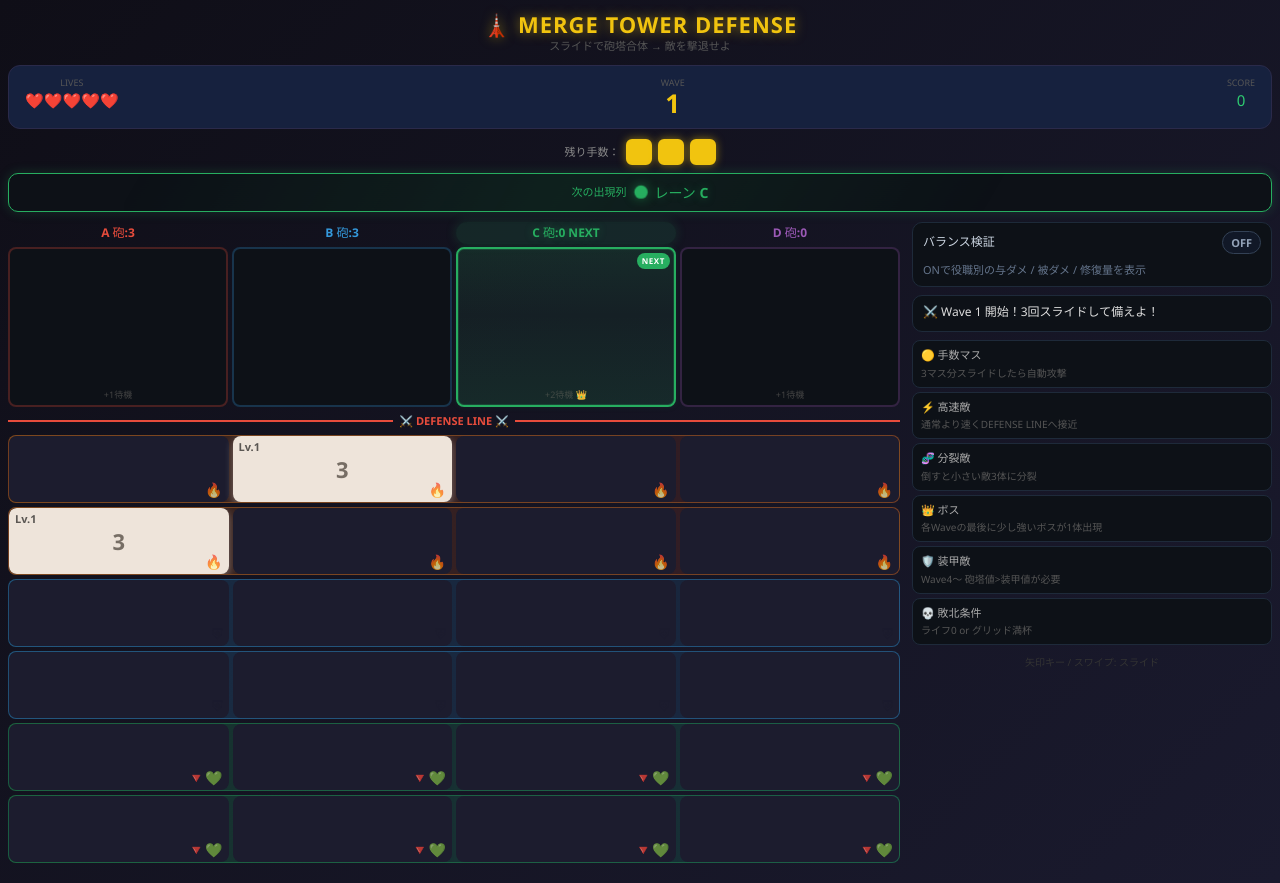
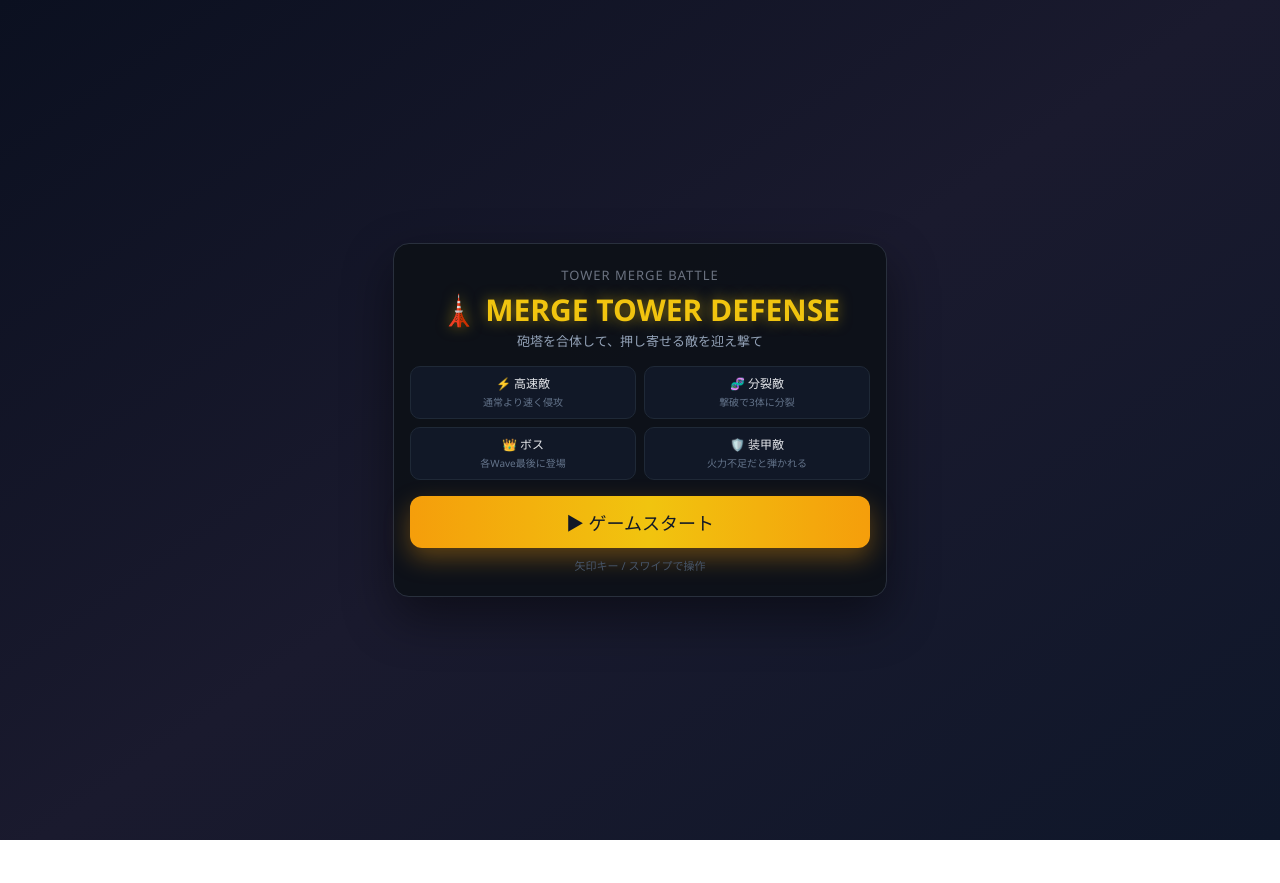
Before and after one commit to Maviator7/td_2048, a React (Vite) app: page / in a window 1280 px wide. After the commit the page ends 840 px from the top, so only its background shows below. Built offline with nearby package versions, Linux system fonts and the light colour scheme.

Commit message:
✨ feat: タイトル画面を追加

```diff
--- a/src/App.jsx
+++ b/src/App.jsx
@@ -18,6 +18,7 @@ import { WaveClearBanner } from "./components/WaveClearBanner";
 import { NextSpawnIndicator } from "./components/NextSpawnIndicator";
 import { EventLog } from "./components/EventLog";
 import { GuideCards } from "./components/GuideCards";
+import { TitleScreen } from "./components/TitleScreen";
 import { RoleBalancePanel } from "./components/RoleBalancePanel";
 import { ColumnPowerLabels } from "./components/ColumnPowerLabels";
 import { EnemyLanes } from "./components/EnemyLanes";
@@ -27,6 +28,7 @@ import { useGameState } from "./hooks/useGameState";
 
 export default function MergeTowerDefense() {
   const [viewportWidth, setViewportWidth] = useState(() => window.innerWidth);
+  const [hasStarted, setHasStarted] = useState(false);
   const {
     grid,
     tileDamage,
@@ -98,6 +100,16 @@ export default function MergeTowerDefense() {
     setTileRoleAt(roleModal.row, roleModal.col, nextRole);
     closeRoleModal();
   };
+
+  const startGame = () => {
+    restart();
+    setRoleModal(null);
+    setHasStarted(true);
+  };
+
+  if (!hasStarted) {
+    return <TitleScreen onStart={startGame} />;
+  }
 
   return (
     <div style={{minHeight:"100vh",background:"linear-gradient(135deg,#0f0e17 0%,#1a1a2e 100%)",display:"flex",justifyContent:"center",padding:"12px 8px",fontFamily:"'Segoe UI',sans-serif"}}>
--- /dev/null
+++ b/src/components/TitleScreen.jsx
@@ -0,0 +1,47 @@
+const FEATURE_CARDS = [
+  ["⚡ 高速敵", "通常より速く侵攻"],
+  ["🧬 分裂敵", "撃破で3体に分裂"],
+  ["👑 ボス", "各Wave最後に登場"],
+  ["🛡️ 装甲敵", "火力不足だと弾かれる"],
+];
+
+export function TitleScreen({ onStart }) {
+  return (
+    <div style={{minHeight:"100vh",background:"linear-gradient(145deg,#0b1020 0%,#1a1a2e 50%,#0f172a 100%)",display:"flex",justifyContent:"center",alignItems:"center",padding:"20px 12px",fontFamily:"'Segoe UI',sans-serif"}}>
+      <div style={{width:"100%",maxWidth:460,background:"rgba(13,17,23,0.92)",border:"1px solid #29303d",borderRadius:16,padding:"22px 16px",boxShadow:"0 20px 50px rgba(0,0,0,0.45)",textAlign:"center"}}>
+        <div style={{fontSize:13,color:"#6b7280",letterSpacing:1,marginBottom:8}}>TOWER MERGE BATTLE</div>
+        <h1 style={{margin:"0 0 6px",fontSize:30,color:"#f1c40f",textShadow:"0 0 14px rgba(241,196,15,0.55)"}}>🗼 MERGE TOWER DEFENSE</h1>
+        <div style={{fontSize:13,color:"#94a3b8",marginBottom:14}}>砲塔を合体して、押し寄せる敵を迎え撃て</div>
+
+        <div style={{display:"grid",gridTemplateColumns:"1fr 1fr",gap:8,marginBottom:16}}>
+          {FEATURE_CARDS.map(([title, desc]) => (
+            <div key={title} style={{background:"#111827",border:"1px solid #1f2937",borderRadius:10,padding:"8px 6px"}}>
+              <div style={{fontSize:12,color:"#e5e7eb",fontWeight:700}}>{title}</div>
+              <div style={{fontSize:10,color:"#64748b",marginTop:2}}>{desc}</div>
+            </div>
+          ))}
+        </div>
+
+        <button
+          type="button"
+          onClick={onStart}
+          style={{
+            width:"100%",
+            border:"none",
+            borderRadius:12,
+            padding:"13px 10px",
+            background:"linear-gradient(90deg,#f59e0b 0%,#f1c40f 52%,#f59e0b 100%)",
+            color:"#111827",
+            fontSize:18,
+            fontWeight:900,
+            cursor:"pointer",
+            boxShadow:"0 10px 24px rgba(245,158,11,0.35)",
+          }}
+        >
+          ▶ ゲームスタート
+        </button>
+        <div style={{marginTop:10,fontSize:11,color:"#475569"}}>矢印キー / スワイプで操作</div>
+      </div>
+    </div>
+  );
+}
```
